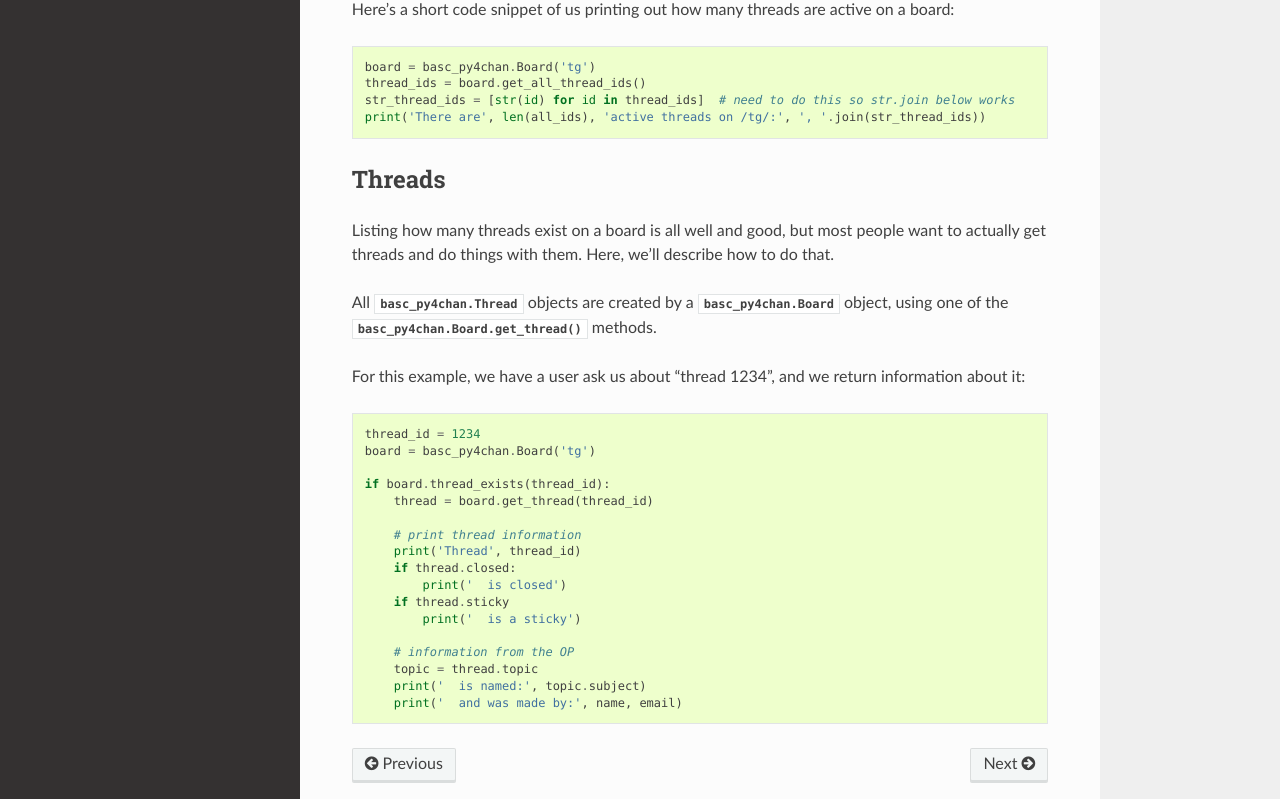
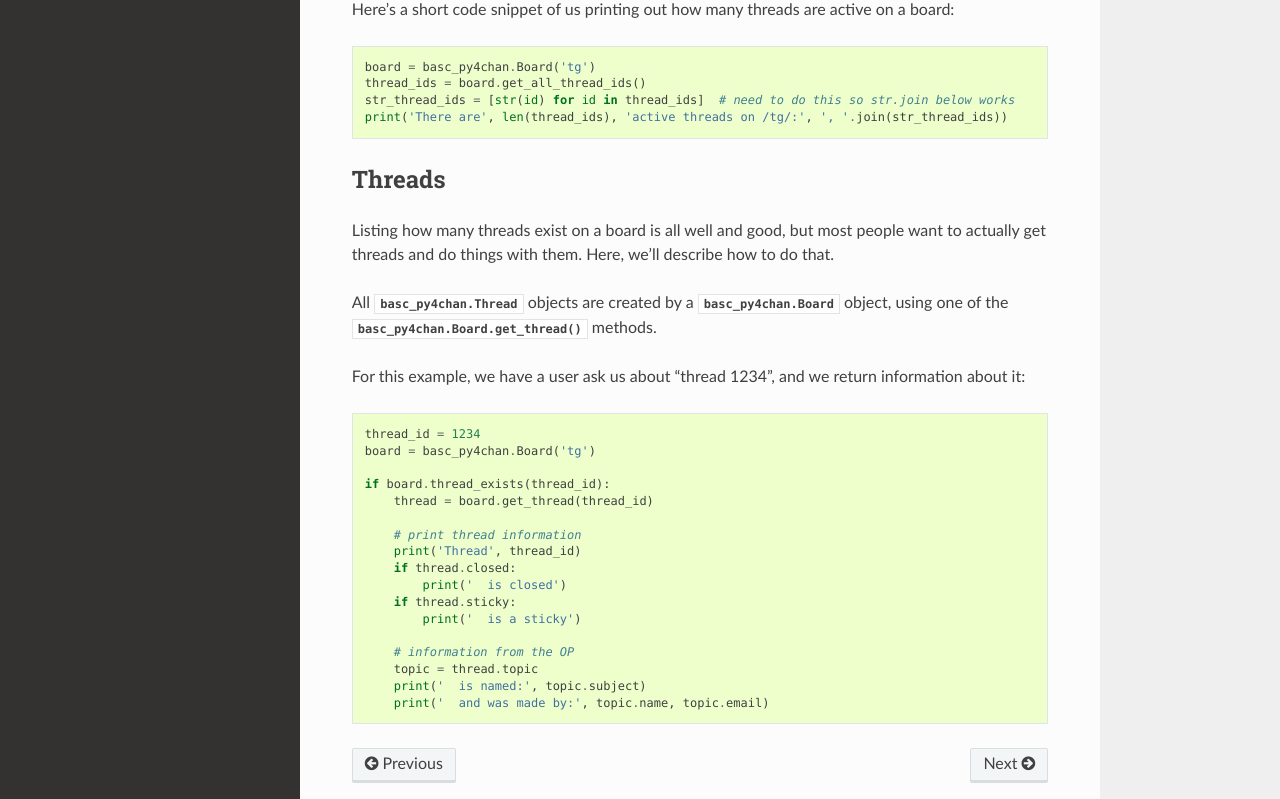
Before and after one commit to bibanon/BASC-py4chan, a Sphinx documentation site: the page built from docs/tutorial.rst, in a window 1280 px wide and 1400 px high. Shown: the part 553-1352 px from the top of the window. Built offline with Sphinx 7.4.7 and the Read the Docs theme 2.0.0, drawn with Linux system fonts in a browser that asks for light colours; pages that are not in the unit, such as notebooks, are missing from menus.

Commit message:
Update tutorial.rst
fixes:
1. NameError: name 'all_ids' is not defined
2. SyntaxError: expected ':'
3. NameError: name 'name' is not defined
4. NameError: name 'email' is not defined

```diff
--- a/docs/tutorial.rst
+++ b/docs/tutorial.rst
@@ -19,7 +19,7 @@ Here's a short code snippet of us printing out how many threads are active on a
     board = basc_py4chan.Board('tg')
     thread_ids = board.get_all_thread_ids()
     str_thread_ids = [str(id) for id in thread_ids]  # need to do this so str.join below works
-    print('There are', len(all_ids), 'active threads on /tg/:', ', '.join(str_thread_ids))
+    print('There are', len(thread_ids), 'active threads on /tg/:', ', '.join(str_thread_ids))
 
 
 Threads
@@ -40,10 +40,10 @@ For this example, we have a user ask us about "thread 1234", and we return infor
         print('Thread', thread_id)
         if thread.closed:
             print('  is closed')
-        if thread.sticky
+        if thread.sticky:
             print('  is a sticky')
 
         # information from the OP
         topic = thread.topic
         print('  is named:', topic.subject)
-        print('  and was made by:', name, email)
+        print('  and was made by:', topic.name, topic.email)
```
